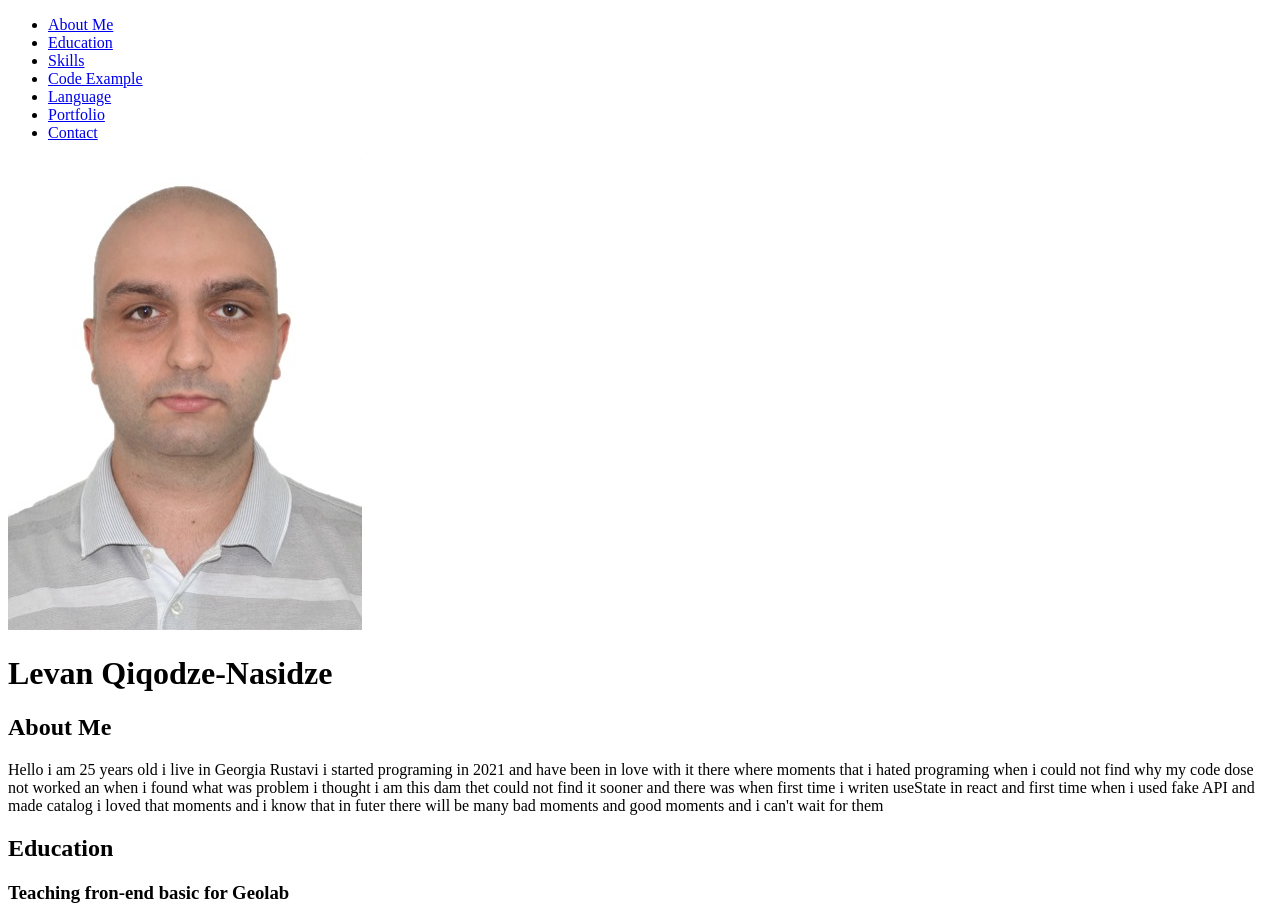
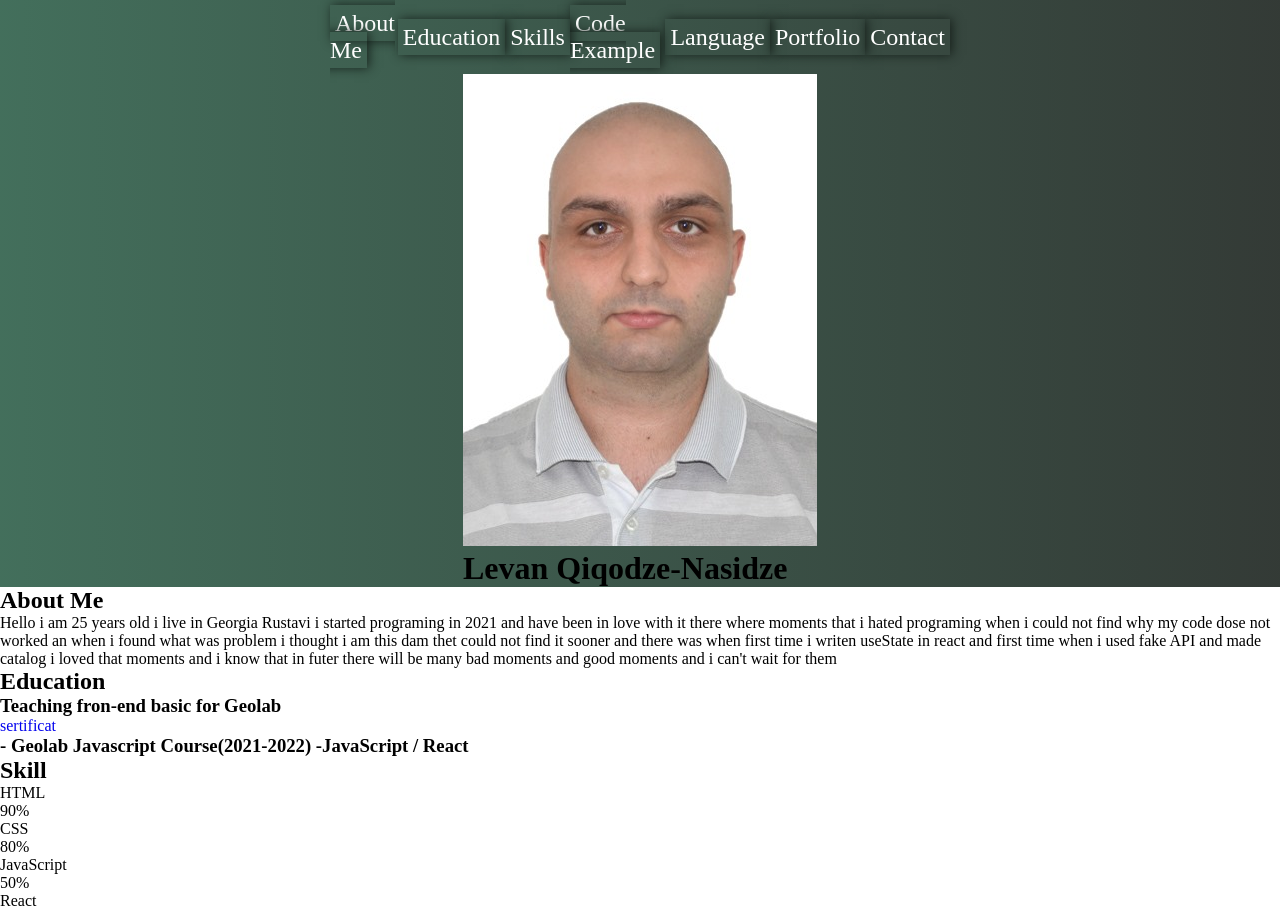
Before and after one commit to bob-justbob/CV, a plain HTML site: page index.html in a window 1280 px wide. Shown: the top 907 px of the page. Drawn offline with Linux system fonts and the light colour scheme; files that its build step writes are made by us from their sources.

Commit message:
added navigation

```diff
--- a/css/style.css
+++ b/css/style.css
@@ -0,0 +1,37 @@
+* {
+    margin: 0;
+    padding: 0;
+    box-sizing: border-box;
+    text-decoration: none;
+    list-style: none;
+}
+
+header {
+    background-image: linear-gradient(to right, rgba(41, 91, 69, 0.88), rgba(18, 26, 21, 0.857));
+    display: flex;
+    flex-direction: column;
+    justify-content: center;
+    align-items: center;
+}
+
+.navigation {
+    width: 50%;
+}
+
+nav ul {
+    display: flex;
+    justify-content: space-around;
+    align-items: center;
+    padding: 10px;
+    font-size: 24px;
+}
+
+nav ul li a {
+    color: #ffffff;
+    box-shadow: 2px 0 10px  rgba(18, 26, 21, 0.857);
+    padding: 5px;
+}
+nav ul li a:hover {
+    box-shadow: 2px 0 10px  rgba(46, 120, 77, 0.857);
+    border-radius: 10px;
+}
--- a/index.html
+++ b/index.html
@@ -5,6 +5,7 @@
     <meta http-equiv="X-UA-Compatible" content="IE=edge">
     <meta name="viewport" content="width=device-width, initial-scale=1.0">
     <link rel="stylesheet" href="./style.css">
+    <link rel="stylesheet" href="./css/style.css">
     <title>Document</title>
 </head>
 <body>
```
